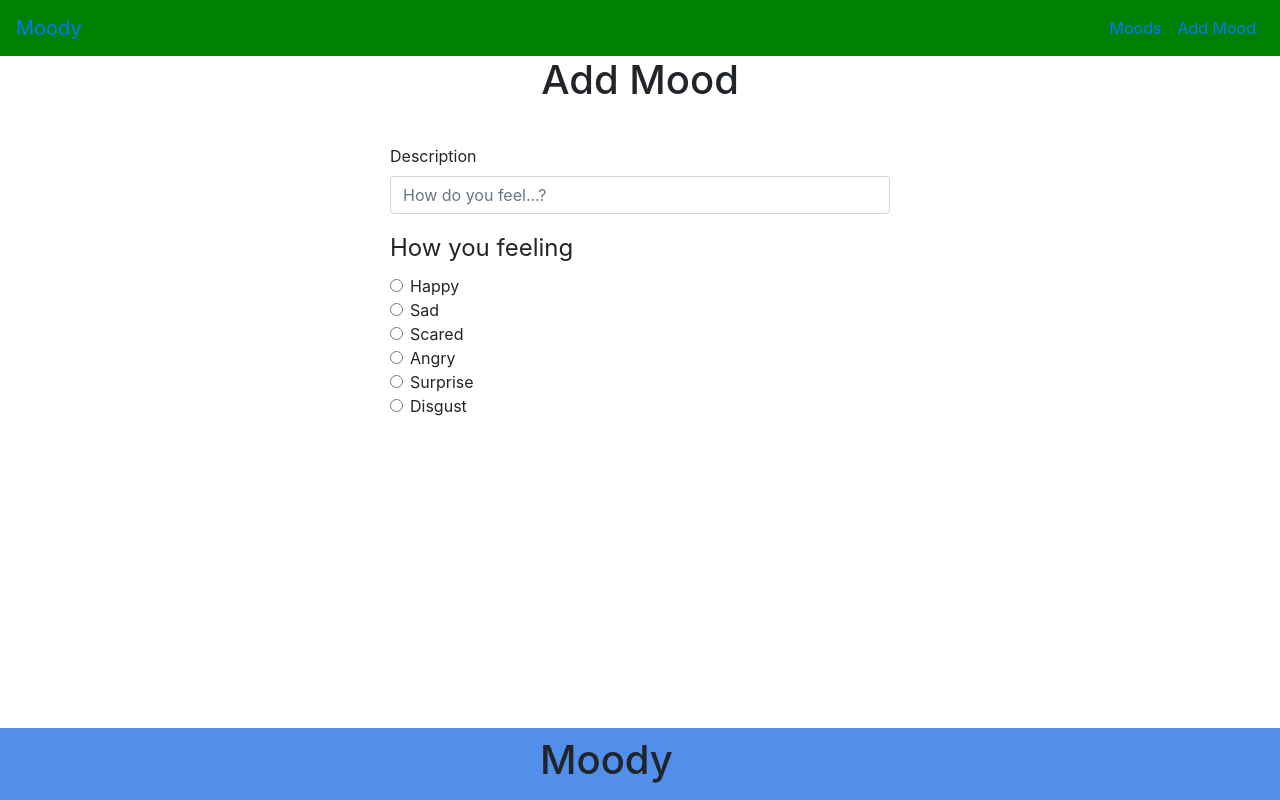
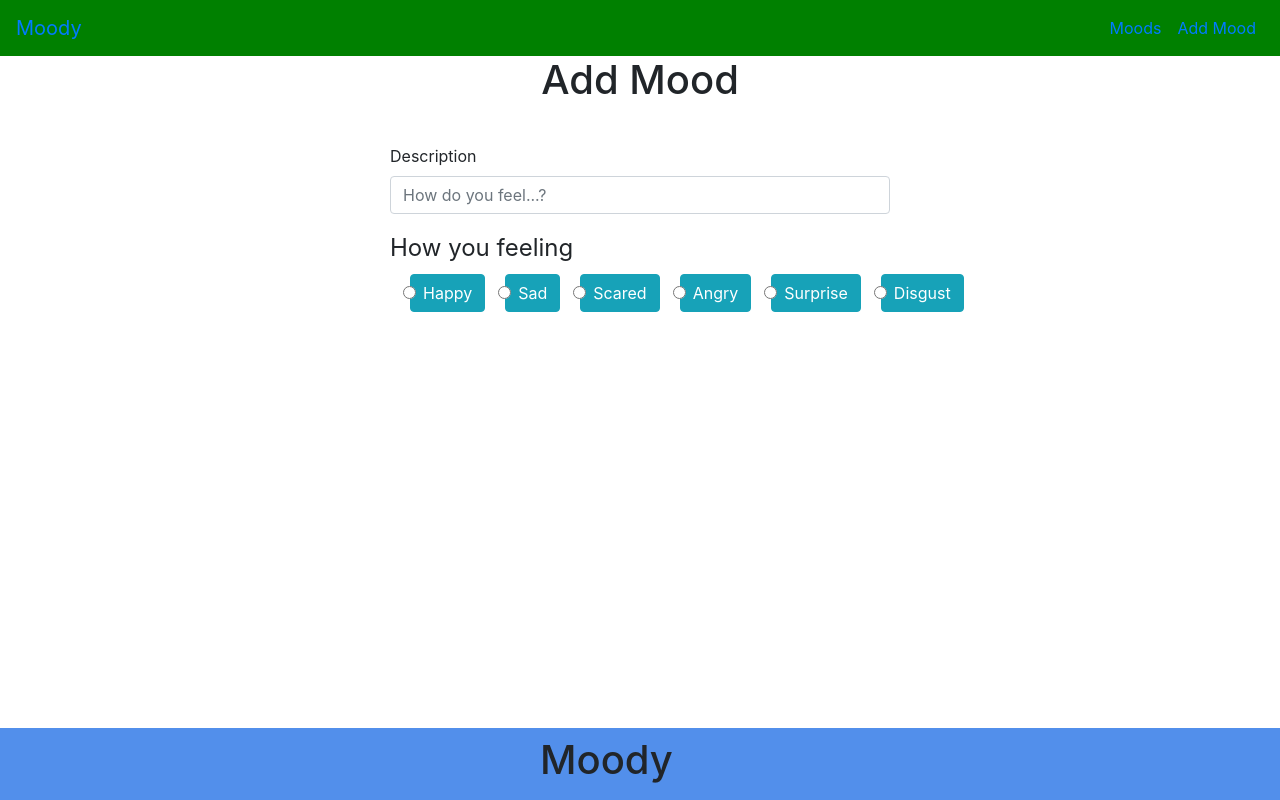
Before and after one commit to HuangStanley050/moody, a React (Create React App) app: page /addmood in a window 1280 px wide. Built offline with nearby package versions, Linux system fonts and the light colour scheme.

Commit message:
able to add local state in addMood form component

```diff
--- a/src/components/addMoodForm.js
+++ b/src/components/addMoodForm.js
@@ -1,13 +1,38 @@
 import React, { useState } from "react";
 import { Button, Form, FormGroup, Label, Input, FormText } from "reactstrap";
 
+const useMood = () => {
+  const [moodForm, setValue] = useState({
+    mood: "",
+    description: ""
+  });
+  const handleChange = e => {
+    setValue({
+      ...moodForm,
+      [e.target.name]: e.target.value
+    });
+  };
+  const resetFields = fieldName => {
+    setValue({
+      ...moodForm,
+      mood: "",
+      description: ""
+    });
+  };
+
+  return [moodForm, handleChange, resetFields];
+};
+
 const AddMoodForm = props => {
+  const [moodForm, handleChange, resetFields] = useMood();
+  //console.log(moodForm);
   return (
     <section style={{ width: "500px", margin: "2rem auto" }}>
       <Form>
         <FormGroup>
           <Label for="moods description">Description</Label>
           <Input
+            onChange={handleChange}
             type="text"
             name="description"
             id="description"
@@ -16,36 +41,74 @@ const AddMoodForm = props => {
         </FormGroup>
         <FormGroup tag="fieldset">
           <legend>How you feeling</legend>
+          <div className="d-flex justify-content-around">
             <FormGroup check>
-            <Label check>
-              <Input type="radio" name="radio1" /> Happy
+              <Label className="btn btn-info" check>
+                <Input
+                  onChange={handleChange}
+                  type="radio"
+                  name="mood"
+                  value="happy"
+                />{" "}
+                Happy
               </Label>
             </FormGroup>
             <FormGroup check>
-            <Label check>
-              <Input type="radio" name="radio1" /> Sad
+              <Label className="btn btn-info" check>
+                <Input
+                  onChange={handleChange}
+                  type="radio"
+                  name="mood"
+                  value="sad"
+                />{" "}
+                Sad
               </Label>
             </FormGroup>
             <FormGroup check>
-            <Label check>
-              <Input type="radio" name="radio1" /> Scared
+              <Label className="btn btn-info" check>
+                <Input
+                  onChange={handleChange}
+                  type="radio"
+                  name="mood"
+                  value="scared"
+                />{" "}
+                Scared
               </Label>
             </FormGroup>
             <FormGroup check>
-            <Label check>
-              <Input type="radio" name="radio1" /> Angry
+              <Label className="btn btn-info" check>
+                <Input
+                  onChange={handleChange}
+                  type="radio"
+                  name="mood"
+                  value="angry"
+                />{" "}
+                Angry
               </Label>
             </FormGroup>
             <FormGroup check>
-            <Label check>
-              <Input type="radio" name="radio1" /> Surprise
+              <Label className="btn btn-info" check>
+                <Input
+                  onChange={handleChange}
+                  type="radio"
+                  name="mood"
+                  value="surprise"
+                />{" "}
+                Surprise
               </Label>
             </FormGroup>
             <FormGroup check>
-            <Label check>
-              <Input type="radio" name="radio1" /> Disgust
+              <Label className="btn btn-info" check>
+                <Input
+                  onChange={handleChange}
+                  type="radio"
+                  name="mood"
+                  value="disgust"
+                />{" "}
+                Disgust
               </Label>
             </FormGroup>
+          </div>
         </FormGroup>
       </Form>
     </section>
```
Lines whose indentation alone changed are shown as unchanged.
